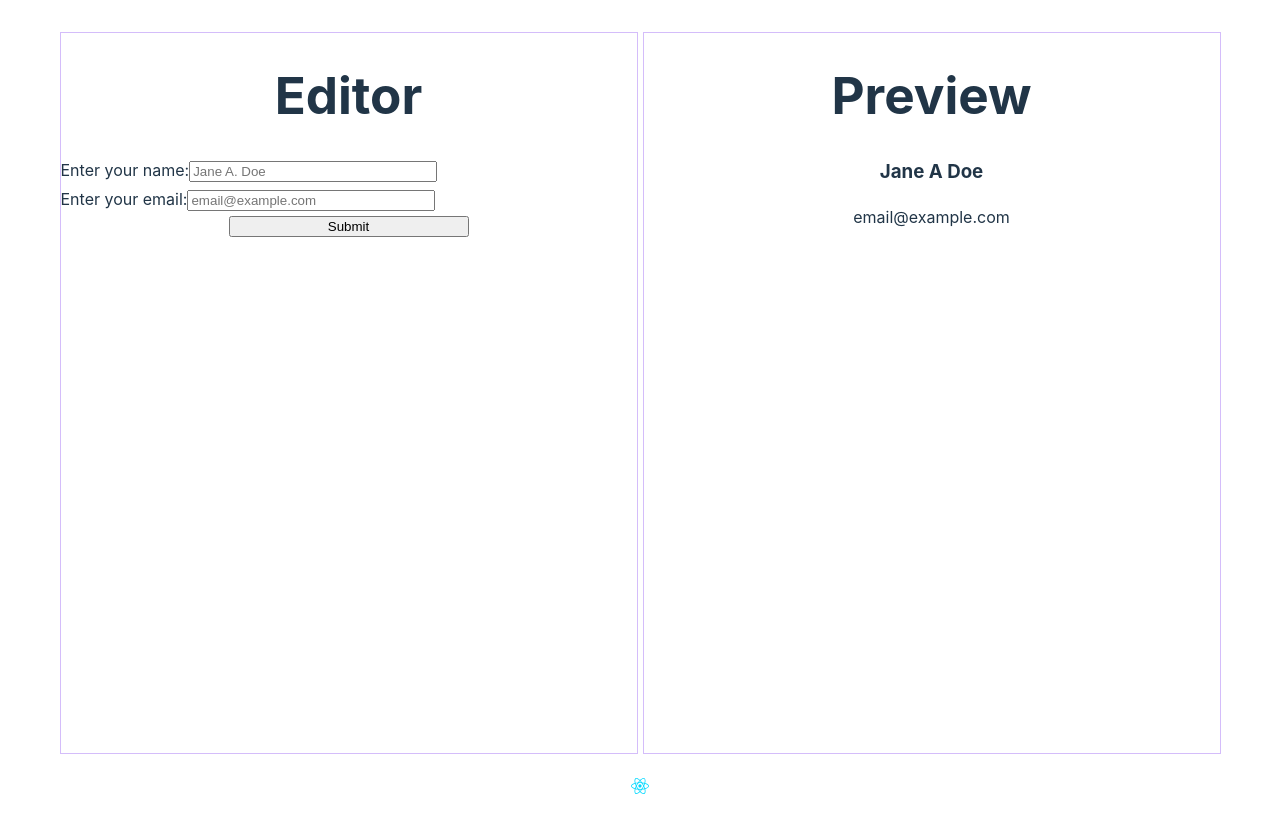
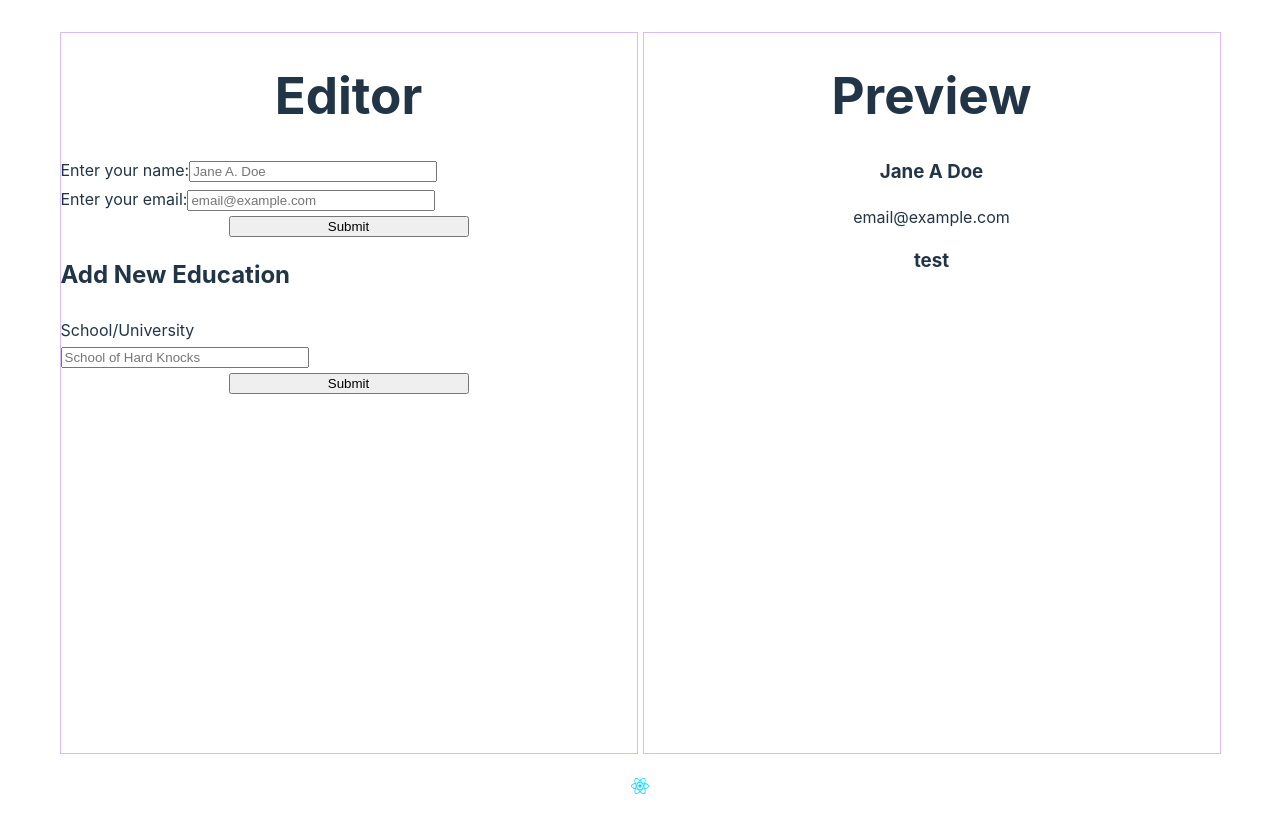
Before and after one commit to denerose/CVApp-Odin, a React (Vite) app: page / in a window 1280 px wide. Shown: the top 832 px of the page. Built offline with nearby package versions, Linux system fonts and the light colour scheme.

Commit message:
Add education form and items

```diff
--- a/package.json
+++ b/package.json
@@ -11,7 +11,8 @@
   },
   "dependencies": {
     "react": "^18.2.0",
-    "react-dom": "^18.2.0"
+    "react-dom": "^18.2.0",
+    "uuid": "^9.0.1"
   },
   "devDependencies": {
     "@types/react": "^18.2.15",
--- a/src/App.jsx
+++ b/src/App.jsx
@@ -1,6 +1,7 @@
 import { useState } from 'react'
 import './App.css'
 import { InfoForm,  InfoCard } from './components/infoForm'
+import { EducationForm } from './components/educationForm'
 
 
 function App() {
@@ -9,6 +10,7 @@
     email: "email@example.com"
   })
 
+  const [educationArray, setEducationArray] = useState([{uni: 'test'}])
 
 
   return (
@@ -18,6 +20,10 @@
         <InfoForm
           setUserDataInput={setUserData}
         />
+        <EducationForm
+          newEducation={setEducationArray}
+          currentEducation={educationArray}
+        />
       </div>
       <div className="previewWindow">
         <h1>Preview</h1>
@@ -25,6 +31,13 @@
           name={userData.name}
           email={userData.email}
         />
+        <div>
+          {educationArray.map((education, index) => {
+            return <div key={index}>
+              <h3>{education.uni}</h3>
+            </div>
+          })}
+        </div>
       </div>
     </main>
   )
--- /dev/null
+++ b/src/components/educationForm.jsx
@@ -0,0 +1,33 @@
+/* eslint-disable react/prop-types */
+import { useState } from "react";
+
+export function EducationForm({newEducation, currentEducation}) {
+    const [inputs, setInputs] = useState({});
+
+    const handleChange = (event) => {
+        const name = event.target.name;
+        const value = event.target.value;
+        setInputs(values => ({...values, [name]: value}))
+    }
+
+    const handleSubmit = (event) => {
+        event.preventDefault();
+        console.log(inputs)
+        newEducation((currentEducation) => [...currentEducation, inputs])
+    }
+
+    return (
+        <form onSubmit={handleSubmit}>
+            <h2>Add New Education</h2>
+            <label>School/University</label>
+                <input
+                type="text"
+                name="uni"
+                value={inputs.uni || ""}
+                placeholder='School of Hard Knocks'
+                onChange={handleChange}
+                autoComplete='no'
+            />
+            <input type="submit" />
+        </form>
+    )}
```
Also changed, not shown: src/components/educationCard.jsx (added, +9 -0 lines), 1 other file (tests, documents, lock files or other folders).
